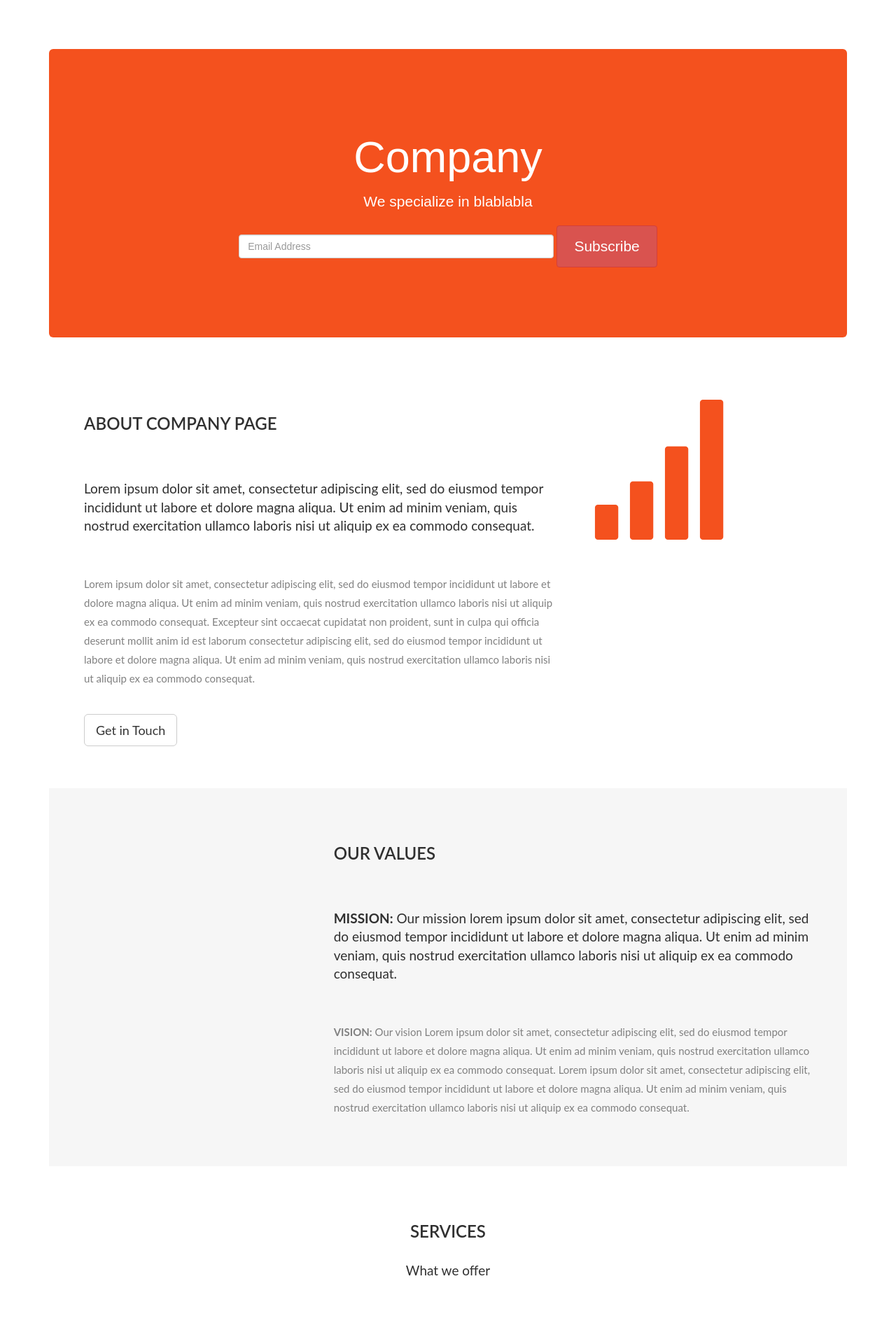
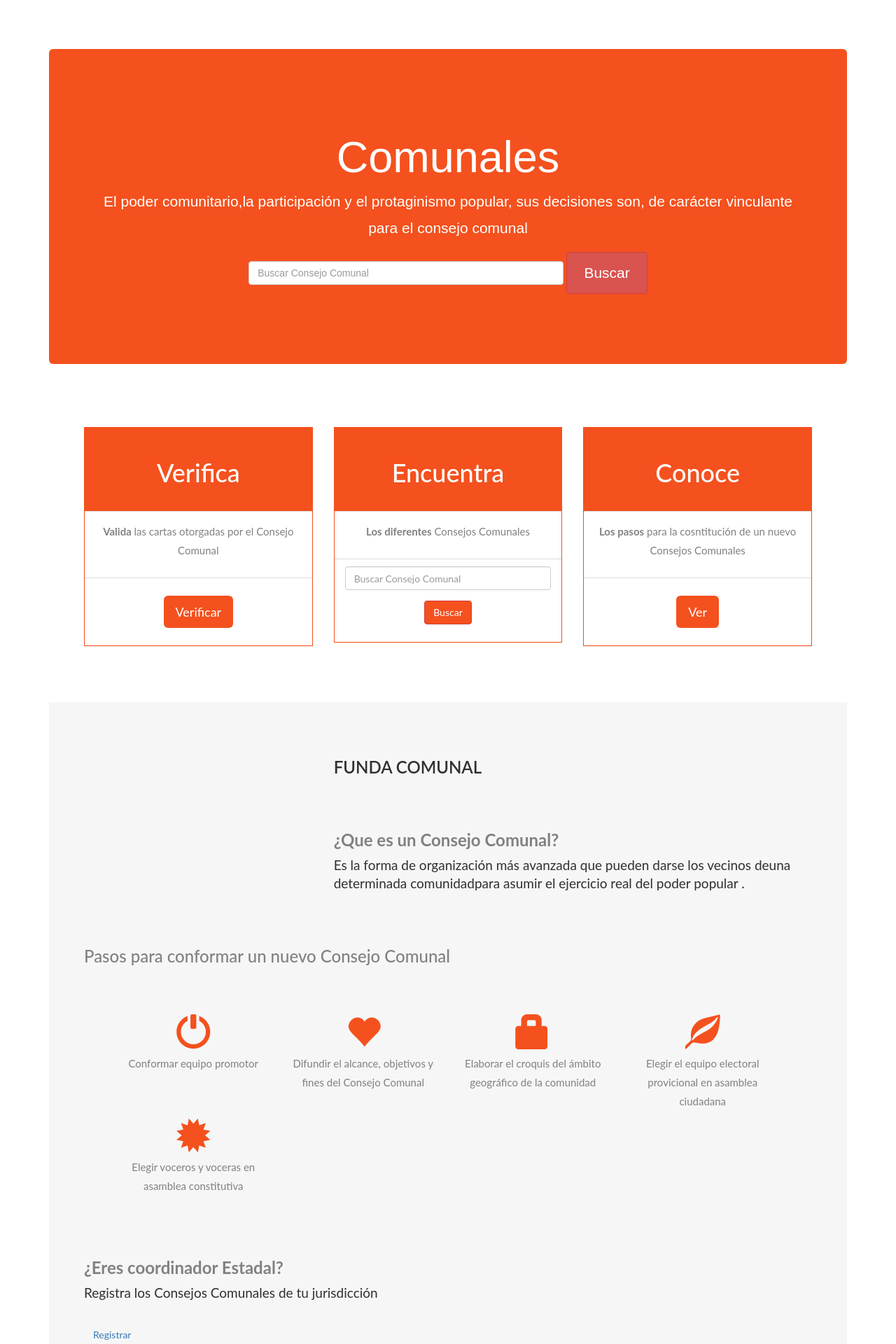
Before and after one commit to joelxheredia/SistemaConsejosComunales, a Yii app: the page made by views/site/index.php in a window 1280 px wide. Shown: the top 1920 px of the page at 70% size. Run offline with PHP 8.4 and a stand-in for Yii, Linux system fonts and the light colour scheme; the template is opened without the code that fills it, so the values that code supplies are empty; some libraries are stand-ins or nearby versions.

Commit message:
Pagina home basica

```diff
--- a/views/site/index.php
+++ b/views/site/index.php
@@ -7,17 +7,63 @@ $this->title = 'My Yii Application';
 <div class="site-index" id="myPage" data-spy="scroll" data-target=".navbar" data-offset="60">
 
     <div class="jumbotron text-center">
-      <h1>Company</h1>
-      <p>We specialize in blablabla</p>
+      <h1>Comunales</h1>
+      <p>El poder comunitario,la participación y el protaginismo popular, sus decisiones son, de carácter vinculante para el consejo comunal</p>
       <form class="form-inline">
-        <input type="email" class="form-control" size="50" placeholder="Email Address" required>
-        <button type="button" class="btn btn-danger">Subscribe</button>
+        <input type="email" class="form-control" size="50" placeholder="Buscar Consejo Comunal" required>
+        <a href="  <?php  echo Yii::$app->getUrlManager()->getBaseUrl(); ?>/consejocomunal/listarconsejo " type="button" class="btn btn-danger">Buscar</a>
       </form>
     </div>
 
 
+<!-- Container (Seccion 1 Principal) -->
+<div id="pricing" class="container-fluid">
+  <div class="row "> <!--slideanim">-->
+    <div class="col-sm-4 col-xs-12">
+      <div class="panel panel-default text-center">
+        <div class="panel-heading">
+          <h1>Verifica</h1>
+        </div>
+        <div class="panel-body">
+          <p><strong>Valida </strong> las cartas otorgadas por el Consejo Comunal</p>
+        </div>
+        <div class="panel-footer">
+          <button class="btn btn-lg">Verificar</button>
+        </div>
+      </div>
+    </div>
+    <div class="col-sm-4 col-xs-12">
+      <div class="panel panel-default text-center">
+        <div class="panel-heading">
+          <h1>Encuentra</h1>
+        </div>
+        <div class="panel-body">
+          <p><strong> Los diferentes</strong>  Consejos Comunales</p>
+        </div>
+        <div class="panel-footer">
+          <input type="email" class="form-control" size="50" placeholder="Buscar Consejo Comunal" required>
+          <a href="  <?php  echo Yii::$app->getUrlManager()->getBaseUrl(); ?>/consejocomunal/listarconsejo " type="button" class="btn btn-danger">Buscar</a>
+        </div>
+      </div>
+    </div>
+    <div class="col-sm-4 col-xs-12">
+      <div class="panel panel-default text-center">
+        <div class="panel-heading">
+          <h1>Conoce</h1>
+        </div>
+        <div class="panel-body">
+          <p><strong> Los pasos</strong>  para la cosntitución de un nuevo Consejos Comunales</p>
+        </div>
+        <div class="panel-footer">
+          <button class="btn btn-lg">Ver</button>
+        </div>
+      </div>
+    </div>
+  </div>
+</div>
 
-<!-- Container (About Section) -->
+
+<!-- Container (About Section)
 <div id="about" class="container-fluid">
   <div class="row">
     <div class="col-sm-8">
@@ -31,260 +77,173 @@ $this->title = 'My Yii Application';
     </div>
   </div>
 </div>
-
+-->
 <div class="container-fluid bg-grey">
   <div class="row">
     <div class="col-sm-4">
       <span class="glyphicon glyphicon-globe logo slideanim"></span>
     </div>
     <div class="col-sm-8">
-      <h2>Our Values</h2><br>
-      <h4><strong>MISSION:</strong> Our mission lorem ipsum dolor sit amet, consectetur adipiscing elit, sed do eiusmod tempor incididunt ut labore et dolore magna aliqua. Ut enim ad minim veniam, quis nostrud exercitation ullamco laboris nisi ut aliquip ex ea commodo consequat.</h4><br>
-      <p><strong>VISION:</strong> Our vision Lorem ipsum dolor sit amet, consectetur adipiscing elit, sed do eiusmod tempor incididunt ut labore et dolore magna aliqua. Ut enim ad minim veniam, quis nostrud exercitation ullamco laboris nisi ut aliquip ex ea commodo consequat.
-      Lorem ipsum dolor sit amet, consectetur adipiscing elit, sed do eiusmod tempor incididunt ut labore et dolore magna aliqua. Ut enim ad minim veniam, quis nostrud exercitation ullamco laboris nisi ut aliquip ex ea commodo consequat.</p>
+      <h2>Funda Comunal</h2><br>
+      <h3><strong>¿Que es un Consejo Comunal?</strong></h3>
+      <h4> Es la forma de organización más avanzada que pueden darse los vecinos deuna determinada comunidadpara asumir el ejercicio real del poder popular .</h4><br>
     </div>
+    <div class="col-sm-12">
+      <h3>Pasos para conformar un nuevo Consejo Comunal</h3>
+      <div class="container-fluid text-center">
+        <div class="row "> <!--slideanim"> -->
+          <div class="col-sm-3">
+            <span class="glyphicon glyphicon-off logo-small"></span>
+            <p>Conformar equipo promotor</p>
+          </div>
+          <div class="col-sm-3">
+            <span class="glyphicon glyphicon-heart logo-small"></span>
+            <p>Difundir el alcance, objetivos y fines del Consejo Comunal</p>
+          </div>
+          <div class="col-sm-3">
+            <span class="glyphicon glyphicon-lock logo-small"></span>
+            <p>Elaborar el croquis del ámbito geográfico de la comunidad</p>
+          </div>
+          <div class="col-sm-3">
+            <span class="glyphicon glyphicon-leaf logo-small"></span>
+            <p>Elegir el equipo electoral provicional en asamblea ciudadana</p>
+          </div>
+          <div class="col-sm-3">
+            <span class="glyphicon glyphicon-certificate logo-small"></span>
+            <p>Elegir voceros y voceras en asamblea constitutiva</p>
+          </div>
+        </div>
+      </div>
+    </div>
+    <div class="col-sm-12">
+      <h3><strong>¿Eres coordinador Estadal?</strong></h3>
+      <h4>Registra los Consejos Comunales de tu jurisdicción</h4>
+      <a href="  <?php  echo Yii::$app->getUrlManager()->getBaseUrl(); ?>/consejocomunal/create " type="button" class="btn btn-">Registrar</a>
+      </div>
   </div>
 </div>
 
 <!-- Container (Services Section) -->
 <div id="services" class="container-fluid text-center">
-  <h2>SERVICES</h2>
-  <h4>What we offer</h4>
-  <br>
-  <div class="row slideanim">
+  <h2>Voceros</h2>
+  <h4>Que hacer si ya tienes el Consejo Comunal de tu comunidad constituido pero aun no estas registrado en el sistema</h4>
+  <div class="row "> <!--slideanim"> -->
     <div class="col-sm-4">
       <span class="glyphicon glyphicon-off logo-small"></span>
-      <h4>POWER</h4>
-      <p>Lorem ipsum dolor sit amet..</p>
+      <h4>Dirigite a la sede mas cercana de FundaComunal</h4>
     </div>
     <div class="col-sm-4">
       <span class="glyphicon glyphicon-heart logo-small"></span>
-      <h4>LOVE</h4>
-      <p>Lorem ipsum dolor sit amet..</p>
+      <h4>Consigna el acta constitutiva, correo electrónico del Consejo Comunal</h4>
     </div>
     <div class="col-sm-4">
       <span class="glyphicon glyphicon-lock logo-small"></span>
-      <h4>JOB DONE</h4>
-      <p>Lorem ipsum dolor sit amet..</p>
+      <h4>Ingresa al correo electronico suministrado y verifica la cuenta</h4>
     </div>
   </div>
-  <br><br>
-  <div class="row slideanim">
-    <div class="col-sm-4">
-      <span class="glyphicon glyphicon-leaf logo-small"></span>
-      <h4>GREEN</h4>
-      <p>Lorem ipsum dolor sit amet..</p>
+  <div class="row "> <!--slideanim">-->
+    <div class="col-sm-6 col-xs-12">
+      <div class="panel panel-default text-center">
+        <div class="panel-body">
+          <p><strong>Consulta </strong> por diversos criterios los miembros de tu Consejo Comunal</p>
+        </div>
+        <div class="panel-heading">
+          <h1>Consulta</h1>
+        </div>
+      </div>
     </div>
-    <div class="col-sm-4">
-      <span class="glyphicon glyphicon-certificate logo-small"></span>
-      <h4>CERTIFIED</h4>
-      <p>Lorem ipsum dolor sit amet..</p>
-    </div>
-    <div class="col-sm-4">
-      <span class="glyphicon glyphicon-wrench logo-small"></span>
-      <h4 style="color:#303030;">HARD WORK</h4>
-      <p>Lorem ipsum dolor sit amet..</p>
+    <div class="col-sm-6 col-xs-12">
+      <div class="panel panel-default text-center">
+        <div class="panel-body">
+          <p><strong>Genera </strong> el cuadero electoral y otros reportes de tu Consejo Comunal</p>
+        </div>
+        <div class="panel-heading">
+          <h1>Genera</h1>
+        </div>
+      </div>
     </div>
   </div>
 </div>
 
 <!-- Container (Portfolio Section) -->
 <div id="portfolio" class="container-fluid text-center bg-grey">
-  <h2>Portfolio</h2><br>
-  <h4>What we have created</h4>
-  <div class="row text-center slideanim">
+  <h2>Familias</h2>
+  <div class="row text-center "> <!--slideanim"> -->
     <div class="col-sm-4">
       <div class="thumbnail">
-        <img src="paris.jpg" alt="Paris" width="400" height="300">
-        <p><strong>Paris</strong></p>
-        <p>Yes, we built Paris</p>
+        <p><strong>Busca tu Consejo Cocumal y registra a os miembros de tu familia</strong></p>
+        <input type="email" class="form-control" size="50" placeholder="Buscar Consejo Comunal" required>
+        <button class="btn btn-lg">Buscar</button>
+        <br><br>
+
+        <p>No conoce el nombre del Consejo Cocumal, realiza una busqueda por Estado, Municio o parroquia</p>
+        <button class="btn btn-lg">Buscar</button>
+
       </div>
     </div>
     <div class="col-sm-4">
       <div class="thumbnail">
-        <img src="newyork.jpg" alt="New York" width="400" height="300">
-        <p><strong>New York</strong></p>
-        <p>We built New York</p>
+        <p><strong>Verifica</strong></p>
+        <img src="newyork.jpg" alt="Familia" width="400" height="300">
+        <p>Si tu familia ya se encuentra registrada en el Consejo Comunal de tu comunidad</p>
+        <button class="btn btn-lg">Verficar familia</button>
       </div>
     </div>
     <div class="col-sm-4">
       <div class="thumbnail">
-        <img src="sanfran.jpg" alt="San Francisco" width="400" height="300">
-        <p><strong>San Francisco</strong></p>
-        <p>Yes, San Fran is ours</p>
+        <p><strong>Registrate</strong></p>
+        <img src="sanfran.jpg" alt="Registrar" width="400" height="300">
+        <p>Tu familia aún no se encuentra registrada en el Consejo Comunal de tu comunidad? o no posees cuenta para ingresar al sistema?</p>
+        <button class="btn btn-lg">Registrar familia</button>
+
       </div>
     </div>
   </div><br>
-
-  <h2>What our customers say</h2>
-  <div id="myCarousel" class="carousel slide text-center" data-ride="carousel">
-    <!-- Indicators -->
-    <ol class="carousel-indicators">
-      <li data-target="#myCarousel" data-slide-to="0" class="active"></li>
-      <li data-target="#myCarousel" data-slide-to="1"></li>
-      <li data-target="#myCarousel" data-slide-to="2"></li>
-    </ol>
-
-    <!-- Wrapper for slides -->
-    <div class="carousel-inner" role="listbox">
-      <div class="item active">
-        <h4>"This company is the best. I am so happy with the result!"<br><span style="font-style:normal;">Michael Roe, Vice President, Comment Box</span></h4>
-      </div>
-      <div class="item">
-        <h4>"One word... WOW!!"<br><span style="font-style:normal;">John Doe, Salesman, Rep Inc</span></h4>
-      </div>
-      <div class="item">
-        <h4>"Could I... BE any more happy with this company?"<br><span style="font-style:normal;">Chandler Bing, Actor, FriendsAlot</span></h4>
-      </div>
-    </div>
-
-    <!-- Left and right controls -->
-    <a class="left carousel-control" href="#myCarousel" role="button" data-slide="prev">
-      <span class="glyphicon glyphicon-chevron-left" aria-hidden="true"></span>
-      <span class="sr-only">Previous</span>
-    </a>
-    <a class="right carousel-control" href="#myCarousel" role="button" data-slide="next">
-      <span class="glyphicon glyphicon-chevron-right" aria-hidden="true"></span>
-      <span class="sr-only">Next</span>
-    </a>
-  </div>
 </div>
 
-<!-- Container (Pricing Section) -->
-<div id="pricing" class="container-fluid">
-  <div class="text-center">
-    <h2>Pricing</h2>
-    <h4>Choose a payment plan that works for you</h4>
-  </div>
-  <div class="row slideanim">
-    <div class="col-sm-4 col-xs-12">
-      <div class="panel panel-default text-center">
-        <div class="panel-heading">
-          <h1>Basic</h1>
+<!-- Container (Contact Section) -->
+<div id="contact" class="container-fluid ">
+  <h2 class="text-center">CONTACTO</h2>
+  <div class="row">
+    <div class="col-sm-5">
+      <p>Póngase en contacto con nosotros y nos pondremos en contacto con usted en 24 horas..</p>
+      <p><span class="glyphicon glyphicon-map-marker"></span> Caracas, VE</p>
+      <p><span class="glyphicon glyphicon-phone"></span> +58 21212345678</p>
+      <p><span class="glyphicon glyphicon-envelope"></span> contacto@comunal.com</p>
+    </div>
+    <div class="col-sm-7 "> <!-- slideanim">  -->
+      <div class="row">
+        <div class="col-sm-6 form-group">
+          <input class="form-control" id="name" name="name" placeholder="Nombre" type="text" required>
         </div>
-        <div class="panel-body">
-          <p><strong>20</strong> Lorem</p>
-          <p><strong>15</strong> Ipsum</p>
-          <p><strong>5</strong> Dolor</p>
-          <p><strong>2</strong> Sit</p>
-          <p><strong>Endless</strong> Amet</p>
+        <div class="col-sm-6 form-group">
+          <input class="form-control" id="name" name="name" placeholder="Apellido" type="text" required>
         </div>
-        <div class="panel-footer">
-          <h3>$19</h3>
-          <h4>per month</h4>
-          <button class="btn btn-lg">Sign Up</button>
+        <div class="col-sm-6 form-group">
+          <input class="form-control" id="state" name="state" placeholder="Estado" type="text" required>
+        </div>
+        <div class="col-sm-6 form-group">
+          <input class="form-control" id="email" name="email" placeholder="Email" type="email" required>
+        </div>
+        <div class="col-sm-12 form-group">
+          <input class="form-control" id="asunto" name="asunto" placeholder="Asunto" type="text" required>
         </div>
       </div>
-    </div>
-    <div class="col-sm-4 col-xs-12">
-      <div class="panel panel-default text-center">
-        <div class="panel-heading">
-          <h1>Pro</h1>
-        </div>
-        <div class="panel-body">
-          <p><strong>50</strong> Lorem</p>
-          <p><strong>25</strong> Ipsum</p>
-          <p><strong>10</strong> Dolor</p>
-          <p><strong>5</strong> Sit</p>
-          <p><strong>Endless</strong> Amet</p>
-        </div>
-        <div class="panel-footer">
-          <h3>$29</h3>
-          <h4>per month</h4>
-          <button class="btn btn-lg">Sign Up</button>
-        </div>
-      </div>
-    </div>
-    <div class="col-sm-4 col-xs-12">
-      <div class="panel panel-default text-center">
-        <div class="panel-heading">
-          <h1>Premium</h1>
-        </div>
-        <div class="panel-body">
-          <p><strong>100</strong> Lorem</p>
-          <p><strong>50</strong> Ipsum</p>
-          <p><strong>25</strong> Dolor</p>
-          <p><strong>10</strong> Sit</p>
-          <p><strong>Endless</strong> Amet</p>
-        </div>
-        <div class="panel-footer">
-          <h3>$49</h3>
-          <h4>per month</h4>
-          <button class="btn btn-lg">Sign Up</button>
+      <textarea class="form-control" id="comments" name="comments" placeholder="Comentario" rows="5"></textarea><br>
+      <div class="row">
+        <div class="col-sm-12 form-group">
+          <button class="btn btn-default pull-right" type="submit">Enviar</button>
         </div>
       </div>
     </div>
   </div>
 </div>
 
-<!-- Container (Contact Section) -->
-<div id="contact" class="container-fluid bg-grey">
-  <h2 class="text-center">CONTACT</h2>
-  <div class="row">
-    <div class="col-sm-5">
-      <p>Contact us and we'll get back to you within 24 hours.</p>
-      <p><span class="glyphicon glyphicon-map-marker"></span> Chicago, US</p>
-      <p><span class="glyphicon glyphicon-phone"></span> +00 1515151515</p>
-      <p><span class="glyphicon glyphicon-envelope"></span> myemail@something.com</p>
-    </div>
-    <div class="col-sm-7 slideanim">
-      <div class="row">
-        <div class="col-sm-6 form-group">
-          <input class="form-control" id="name" name="name" placeholder="Name" type="text" required>
-        </div>
-        <div class="col-sm-6 form-group">
-          <input class="form-control" id="email" name="email" placeholder="Email" type="email" required>
-        </div>
-      </div>
-      <textarea class="form-control" id="comments" name="comments" placeholder="Comment" rows="5"></textarea><br>
-      <div class="row">
-        <div class="col-sm-12 form-group">
-          <button class="btn btn-default pull-right" type="submit">Send</button>
-        </div>
-      </div>
-    </div>
-  </div>
-</div>
-
-<div id="googleMap" style="height:400px;width:100%;"></div>
-
-
-
-
-
-
-
-<!-- Add Google Maps -->
-<script src="https://maps.googleapis.com/maps/api/js"></script>
-<script>
-var myCenter = new google.maps.LatLng(41.878114, -87.629798);
-
-function initialize() {
-var mapProp = {
-  center:myCenter,
-  zoom:12,
-  scrollwheel:false,
-  draggable:false,
-  mapTypeId:google.maps.MapTypeId.ROADMAP
-  };
-
-var map = new google.maps.Map(document.getElementById("googleMap"),mapProp);
-
-var marker = new google.maps.Marker({
-  position:myCenter,
-  });
-
-marker.setMap(map);
-}
-
-google.maps.event.addDomListener(window, 'load', initialize);
-</script>
 
 <footer class="container-fluid text-center">
   <a href="#myPage" title="To Top">
     <span class="glyphicon glyphicon-chevron-up"></span>
   </a>
-  <p>Bootstrap Theme Made By <a href="http://www.w3schools.com" title="Visit w3schools">www.w3schools.com</a></p>
 </footer>
 
 <script>
```
